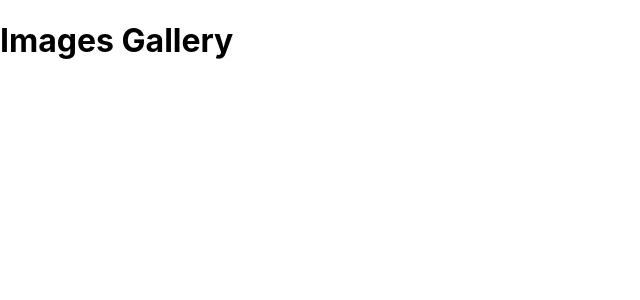
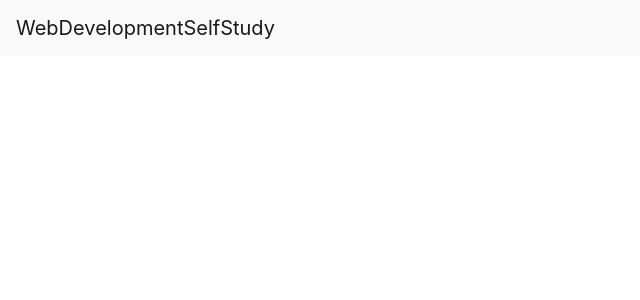
Before and after one commit to Arkincoff/WebDevelopmentSelfStudy, a React (Create React App) app in the folder frontend/: page / in a window 1280 px wide. Shown: the top 300 px of the page, without its empty margins (0-640 px from the left). Built offline with nearby package versions, Linux system fonts and the light colour scheme.

Commit message:
inital header component

```diff
--- a/frontend/package.json
+++ b/frontend/package.json
@@ -6,7 +6,9 @@
     "@testing-library/jest-dom": "^5.16.2",
     "@testing-library/react": "^12.1.2",
     "@testing-library/user-event": "^13.5.0",
+    "bootstrap": "^4.5.3",
     "react": "^17.0.2",
+    "react-bootstrap": "^1.4.0",
     "react-dom": "^17.0.2",
     "react-scripts": "5.0.0",
     "web-vitals": "^2.1.4"
--- a/frontend/src/App.js
+++ b/frontend/src/App.js
@@ -1,7 +1,10 @@
+import 'bootstrap/dist/css/bootstrap.min.css';
+import Header from './components/Header';
+
 function App() {
   return (
     <div className="App">
-      <h1>Images Gallery</h1>
+      <Header title = "WebDevelopmentSelfStudy"/>
     </div>
   );
 }
--- /dev/null
+++ b/frontend/src/components/Header.js
@@ -0,0 +1,12 @@
+import React from 'react';
+import {Navbar} from 'react-bootstrap';
+
+const Header = ({title}) => {
+    return(
+        <Navbar bg="light" variant="light">
+            <Navbar.Brand href="/">{title}</Navbar.Brand>
+        </Navbar>
+    )
+}
+
+export default Header;
```
Also changed, not shown: 1 other file (tests, documents, lock files or other folders).
